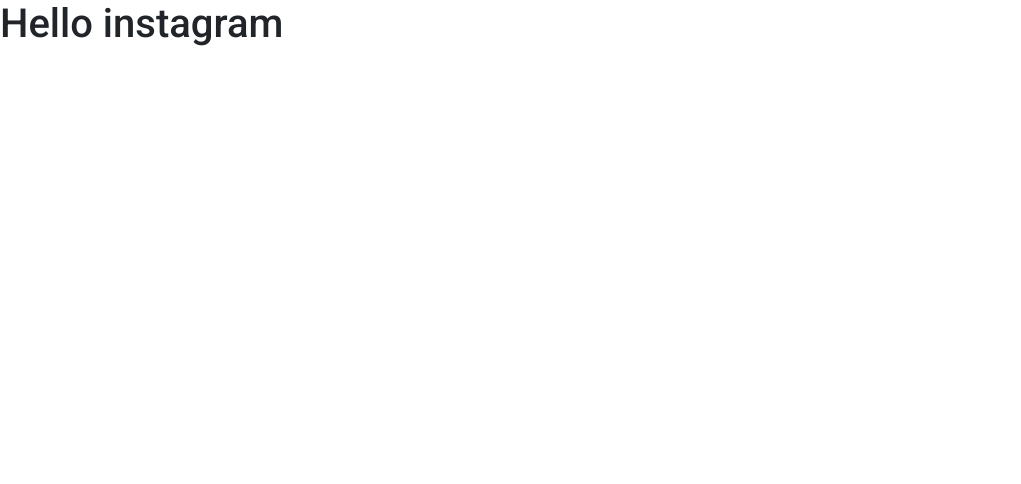
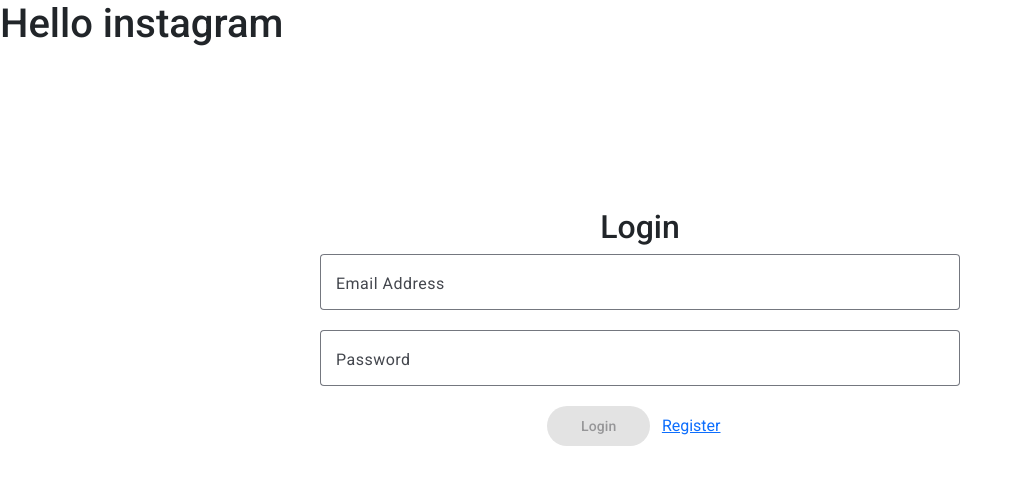
Before and after one commit to 7snack7/instagram-angular-ui, an Angular app: page /login in a window 1280 px wide. Before the commit this address led to /. Shown: the top 484 px of the page, without its empty margins (0-1021 px from the left). Built offline with nearby package versions, Linux system fonts and the light colour scheme.

Commit message:
add login component

```diff
--- a/src/app/app-routing.module.ts
+++ b/src/app/app-routing.module.ts
@@ -1,7 +1,12 @@
 import { NgModule } from '@angular/core';
 import { RouterModule, Routes } from '@angular/router';
+import {LoginComponent} from './auth/login/login.component';
+import {RegisterComponent} from './auth/register/register.component';
 
-const routes: Routes = [];
+const routes: Routes = [
+  { path: 'login', component: LoginComponent },
+  { path: 'register', component: RegisterComponent }
+];
 
 @NgModule({
   imports: [RouterModule.forRoot(routes)],
--- a/src/app/app.component.html
+++ b/src/app/app.component.html
@@ -1 +1,4 @@
-<h1>Hello instagram</h1>
+<div>
+  <h1>Hello instagram</h1>
+  <router-outlet></router-outlet>
+</div>
--- a/src/app/app.module.ts
+++ b/src/app/app.module.ts
@@ -8,11 +8,15 @@
 import {FormsModule, ReactiveFormsModule} from '@angular/forms';
 import {authInterceptorProviders} from './helper/auth-interceptor.service';
 import {authErrorInterceptorProviders} from './helper/error-interceptor.service';
+import { LoginComponent } from './auth/login/login.component';
+import { RegisterComponent } from './auth/register/register.component';
 // import {BrowserAnimationsModule} from '@angular/platform-browser/animations';
 
 @NgModule({
   declarations: [
-    AppComponent
+    AppComponent,
+    LoginComponent,
+    RegisterComponent
   ],
   imports: [
     BrowserModule,
--- /dev/null
+++ b/src/app/auth/login/login.component.css
@@ -0,0 +1,14 @@
+.loginPage {
+  text-align: center;
+  margin-top: 10rem;
+}
+
+#controls {
+  display: block;
+  margin: 0 auto;
+  width: 40%;
+}
+
+mat-form-field {
+  width: 50%;
+}
--- /dev/null
+++ b/src/app/auth/login/login.component.html
@@ -0,0 +1,29 @@
+<div class="loginPage">
+  <h2>Login</h2>
+  <form [formGroup]="loginForm">
+    <div class="justify-content-center">
+      <div>
+        <mat-form-field appearance="outline">
+          <mat-label>Email Address</mat-label>
+          <input matInput formControlName="username">
+        </mat-form-field>
+      </div>
+      <div>
+        <mat-form-field appearance="outline">
+          <mat-label>Password</mat-label>
+          <input matInput type="password" formControlName="password">
+        </mat-form-field>
+      </div>
+      <div id="controls" class="row">
+        <button style="width: 20%"
+                [disabled]="loginForm.invalid"
+                (click)="submit()"
+                mat-flat-button
+                color="primary">
+          Login
+        </button>
+        <a routerLink="/register">Register</a>
+      </div>
+    </div>
+  </form>
+</div>
--- /dev/null
+++ b/src/app/auth/login/login.component.ts
@@ -0,0 +1,58 @@
+import {Component, OnInit} from '@angular/core';
+import {FormBuilder, FormGroup, Validators} from '@angular/forms';
+import {AuthService} from '../../service/auth.service';
+import {Router} from '@angular/router';
+import {TokenStorageService} from '../../service/token-storage.service';
+import {NotificationService} from '../../service/notification.service';
+
+@Component({
+  selector: 'app-login',
+  standalone: false,
+  templateUrl: './login.component.html',
+  styleUrl: './login.component.css'
+})
+export class LoginComponent implements OnInit {
+
+  // @ts-ignore
+  public loginForm: FormGroup;
+
+  constructor(private authService: AuthService,
+              private tokenStorage: TokenStorageService,
+              private notificationService: NotificationService,
+              private router: Router,
+              private fb: FormBuilder) {
+    if (this.tokenStorage.getUser()) {
+      this.router.navigate(['/']);
+    }
+  }
+
+  ngOnInit(): void {
+    this.loginForm = this.createLoginForm();
+  }
+
+  createLoginForm(): FormGroup {
+    return this.fb.group({
+      username: ['', Validators.compose([Validators.required])],
+      password: ['', Validators.compose([Validators.required])],
+    })
+  }
+
+  submit(): void {
+    this.authService.login({
+      username: this.loginForm.value.username,
+      password: this.loginForm.value.password,
+    }).subscribe(data => {
+      console.log(data);
+
+      this.tokenStorage.saveToken(data.token);
+      this.tokenStorage.saveUser(data);
+
+      this.notificationService.showSnackBar('Successfully logged in');
+      this.router.navigate(['/']);
+      window.location.reload();
+    }, error => {
+        console.log(error);
+        this.notificationService.showSnackBar(error.message);
+    });
+  }
+}
--- /dev/null
+++ b/src/app/auth/register/register.component.html
@@ -0,0 +1 @@
+<p>register works!</p>
```
Also changed, not shown: src/app/auth/register/register.component.ts (added, +11 -0 lines), src/app/auth/register/register.component.css (added).
